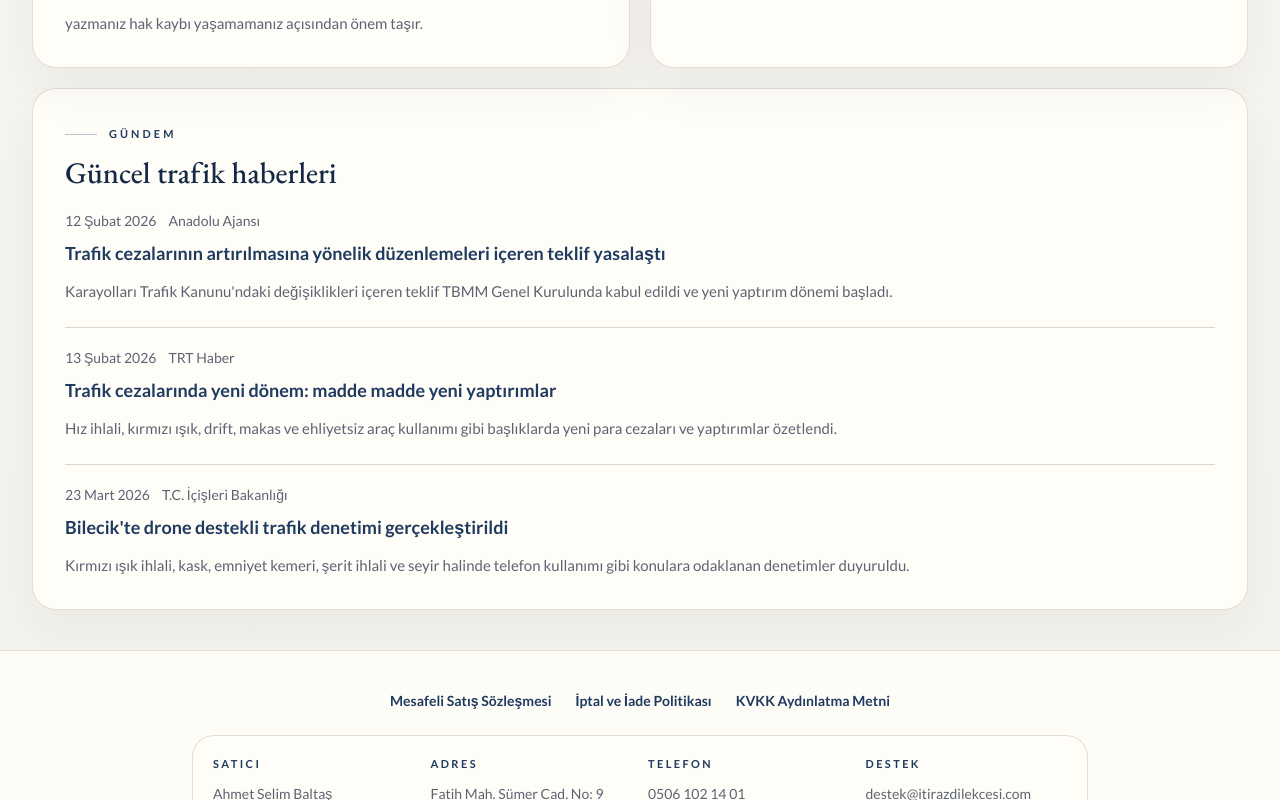
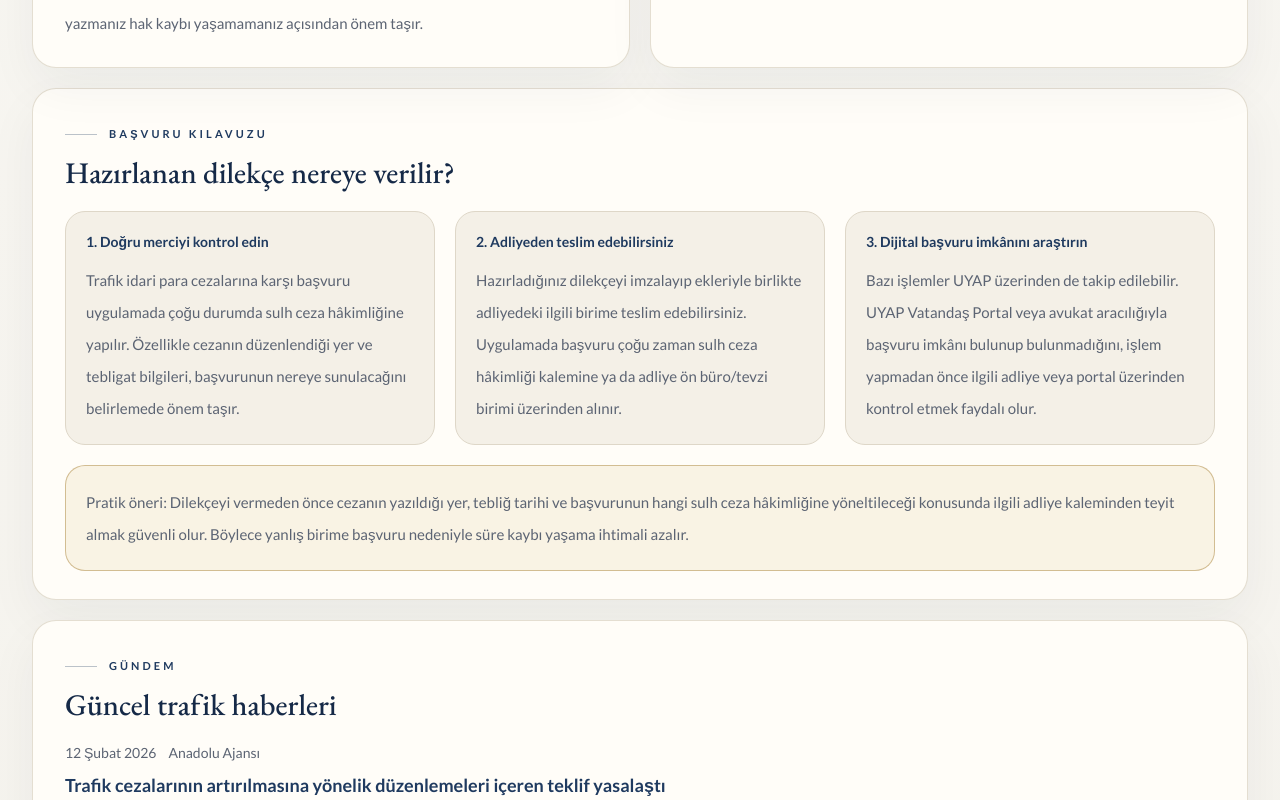
Before and after one commit to ahmetselimden-gif/itirazdilekcesi, a Next.js app: page / in a window 1280 px wide. Shown: the part 2460-3260 px from the top of the page. Built offline with nearby package versions, Linux system fonts and the light colour scheme.

Commit message:
Dilekce teslim ve basvuru kilavuzu eklendi

```diff
--- a/app/page.tsx
+++ b/app/page.tsx
@@ -208,6 +208,56 @@ export default function HomePage() {
             <div className="mb-5">
               <span className="inline-flex items-center gap-3 text-[11px] font-bold uppercase tracking-[0.28em] text-navy">
                 <span className="h-px w-8 bg-navy/30" />
+                Başvuru Kılavuzu
+              </span>
+              <h2 className="mt-3 font-display text-3xl text-navy-deep">
+                Hazırlanan dilekçe nereye verilir?
+              </h2>
+            </div>
+
+            <div className="grid gap-5 lg:grid-cols-3">
+              <div className="rounded-[20px] border border-line bg-surface-soft p-5">
+                <p className="text-sm font-bold text-navy">1. Doğru merciyi kontrol edin</p>
+                <p className="mt-3 text-[15px] leading-8 text-muted">
+                  Trafik idari para cezalarına karşı başvuru uygulamada çoğu durumda sulh ceza
+                  hâkimliğine yapılır. Özellikle cezanın düzenlendiği yer ve tebligat bilgileri,
+                  başvurunun nereye sunulacağını belirlemede önem taşır.
+                </p>
+              </div>
+
+              <div className="rounded-[20px] border border-line bg-surface-soft p-5">
+                <p className="text-sm font-bold text-navy">2. Adliyeden teslim edebilirsiniz</p>
+                <p className="mt-3 text-[15px] leading-8 text-muted">
+                  Hazırladığınız dilekçeyi imzalayıp ekleriyle birlikte adliyedeki ilgili birime
+                  teslim edebilirsiniz. Uygulamada başvuru çoğu zaman sulh ceza hâkimliği kalemine
+                  ya da adliye ön büro/tevzi birimi üzerinden alınır.
+                </p>
+              </div>
+
+              <div className="rounded-[20px] border border-line bg-surface-soft p-5">
+                <p className="text-sm font-bold text-navy">3. Dijital başvuru imkânını araştırın</p>
+                <p className="mt-3 text-[15px] leading-8 text-muted">
+                  Bazı işlemler UYAP üzerinden de takip edilebilir. UYAP Vatandaş Portal veya
+                  avukat aracılığıyla başvuru imkânı bulunup bulunmadığını, işlem yapmadan önce
+                  ilgili adliye veya portal üzerinden kontrol etmek faydalı olur.
+                </p>
+              </div>
+            </div>
+
+            <div className="mt-5 rounded-[20px] border border-gold/45 bg-gold-soft/40 p-5">
+              <p className="text-[15px] leading-8 text-muted">
+                Pratik öneri: Dilekçeyi vermeden önce cezanın yazıldığı yer, tebliğ tarihi ve
+                başvurunun hangi sulh ceza hâkimliğine yöneltileceği konusunda ilgili adliye
+                kaleminden teyit almak güvenli olur. Böylece yanlış birime başvuru nedeniyle süre
+                kaybı yaşama ihtimali azalır.
+              </p>
+            </div>
+          </div>
+
+          <div className="rounded-[24px] border border-line/80 bg-surface px-6 py-7 shadow-[0_20px_50px_rgba(17,34,51,0.05)] sm:px-8">
+            <div className="mb-5">
+              <span className="inline-flex items-center gap-3 text-[11px] font-bold uppercase tracking-[0.28em] text-navy">
+                <span className="h-px w-8 bg-navy/30" />
                 Gündem
               </span>
               <h2 className="mt-3 font-display text-3xl text-navy-deep">
```
